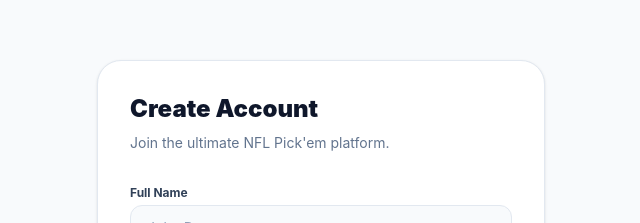
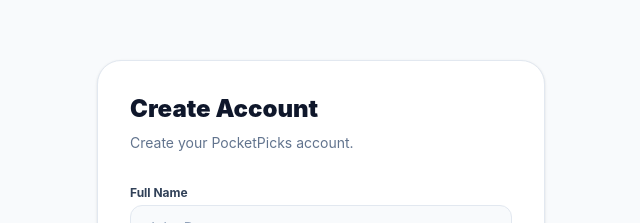
Before and after one commit to williamkshaw-ws/nfl-pickem-app, a Next.js app: page /auth/register in a window 1280 px wide. Shown: the top 223 px of the page, without its empty margins (319-959 px from the left). Built offline with nearby package versions, Linux system fonts and the light colour scheme; no server answers.

Commit message:
Rebrand all user-facing references to PocketPicks

```diff
--- a/package.json
+++ b/package.json
@@ -1,5 +1,5 @@
 {
-  "name": "wonderful-rutherford",
+  "name": "pocketpicks",
   "version": "0.1.0",
   "private": true,
   "scripts": {
--- a/src/app/auth/login/page.tsx
+++ b/src/app/auth/login/page.tsx
@@ -71,7 +71,7 @@ try {
     <div className="min-h-screen bg-slate-50 dark:bg-slate-950 flex flex-col items-center justify-center p-4 transition-colors">
       <div className="w-full max-w-md bg-white dark:bg-slate-900 rounded-3xl p-8 border border-slate-200 dark:border-slate-800 shadow-sm transition-colors">
         <h2 className="text-2xl font-black text-slate-900 dark:text-white mb-2">Welcome Back</h2>
-        <p className="text-slate-500 dark:text-slate-400 text-sm mb-8">Log in to your Pick&apos;em account.</p>
+        <p className="text-slate-500 dark:text-slate-400 text-sm mb-8">Log in to your PocketPicks account.</p>
 
         {error && (
           <div className="bg-rose-50 dark:bg-rose-950/40 text-rose-600 dark:text-rose-400 text-sm p-3 rounded-lg mb-6 border border-rose-100 dark:border-rose-900/50">
--- a/src/app/auth/register/page.tsx
+++ b/src/app/auth/register/page.tsx
@@ -117,7 +117,7 @@ if (password !== confirmPassword) {
     <div className="min-h-screen bg-slate-50 dark:bg-slate-950 flex flex-col items-center justify-center p-4 transition-colors">
       <div className="w-full max-w-md bg-white dark:bg-slate-900 rounded-3xl p-8 border border-slate-200 dark:border-slate-800 shadow-sm transition-colors">
         <h2 className="text-2xl font-black text-slate-900 dark:text-white mb-2">Create Account</h2>
-        <p className="text-slate-500 dark:text-slate-400 text-sm mb-8">Join the ultimate NFL Pick&apos;em platform.</p>
+        <p className="text-slate-500 dark:text-slate-400 text-sm mb-8">Create your PocketPicks account.</p>
 
         {error && (
           <div className="bg-rose-50 dark:bg-rose-950/40 text-rose-600 dark:text-rose-400 text-sm p-3 rounded-lg mb-6 border border-rose-100 dark:border-rose-900/50">
--- a/src/app/layout.tsx
+++ b/src/app/layout.tsx
@@ -4,8 +4,8 @@ import { AuthProvider } from "@/components/AuthProvider";
 import { ThemeProvider } from "@/components/ThemeProvider";
 
 export const metadata: Metadata = {
-  title: "NFL Pick'em League | Weekly Picks & Season Standings",
-  description: "Pick weekly NFL games, compete with friends, track weekly winners, and battle for the season championship!",
+  title: "PocketPicks | Weekly Football Picks & Standings",
+  description: "Make weekly football picks, compete with friends, track weekly winners, and battle for the season championship with PocketPicks!",
   icons: {
     icon: "/icon.svg?v=2",
     shortcut: "/icon.svg?v=2",
--- a/src/app/page.tsx
+++ b/src/app/page.tsx
@@ -192,7 +192,7 @@ export default function Home() {
           <div className="w-9 h-9 rounded-xl bg-emerald-500 text-white flex items-center justify-center shadow-sm">
             <Trophy className="w-5 h-5" />
           </div>
-          <span className="font-black text-lg tracking-tight">NFL Pick&apos;em</span>
+          <span className="font-black text-lg tracking-tight">PocketPicks</span>
         </div>
 
         <div className="flex items-center gap-3">
@@ -284,7 +284,7 @@ export default function Home() {
           <div className="bg-white dark:bg-slate-900 rounded-3xl p-6 w-full max-w-md border border-slate-200 dark:border-slate-800 shadow-2xl space-y-6">
             <div>
               <h3 className="text-xl font-black text-slate-900 dark:text-white">Create New League</h3>
-              <p className="text-slate-500 dark:text-slate-400 text-xs mt-1">Start a private pick&apos;em league for your friends or coworkers.</p>
+              <p className="text-slate-500 dark:text-slate-400 text-xs mt-1">Start a private league for your friends or coworkers.</p>
             </div>
 
             <form onSubmit={handleCreateLeague} className="space-y-4">
--- a/src/components/Header.tsx
+++ b/src/components/Header.tsx
@@ -413,7 +413,7 @@ export function Header({
                     value={newLeagueName}
                     onChange={(e) => setNewLeagueName(e.target.value)}
                     className="w-full bg-slate-50 dark:bg-slate-800 border border-slate-200 dark:border-slate-700 text-slate-900 dark:text-white rounded-xl px-4 py-3 text-sm focus:outline-none focus:border-emerald-500 mb-4"
-                    placeholder="e.g. Office Pick'em 2026"
+                    placeholder="e.g. Office League 2026"
                   />
 
                   <label className="block text-xs font-bold text-slate-700 dark:text-slate-300 mb-2">League Format</label>
--- a/src/lib/storage.ts
+++ b/src/lib/storage.ts
@@ -360,7 +360,7 @@ export function generateSeedData(): DatabaseSchema {
 
   return {
     settings: {
-      leagueName: "Gridiron Clash Pick'em League",
+      leagueName: "Gridiron Clash League",
       seasonYear: 2026,
       currentWeek: 4,
       lockPolicy: "game", // Default false for smooth testing
```
